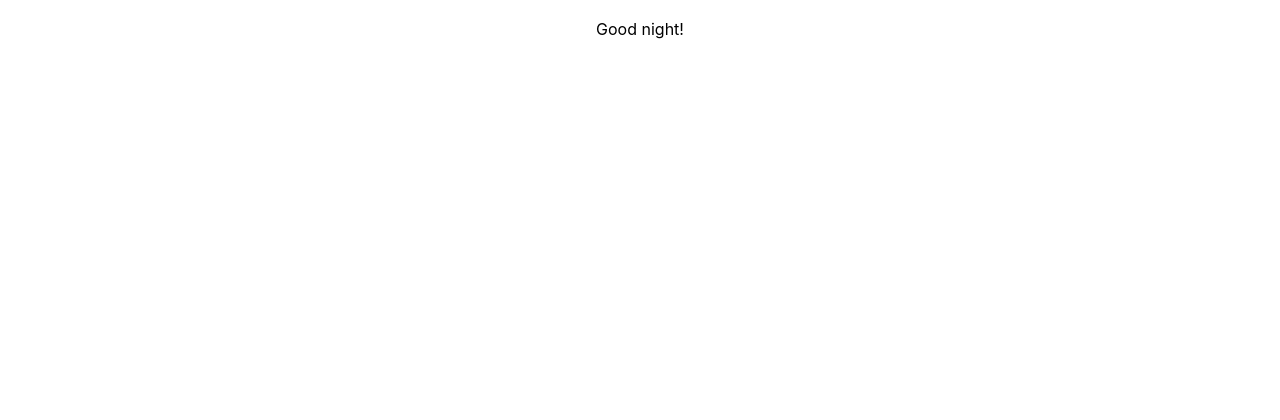
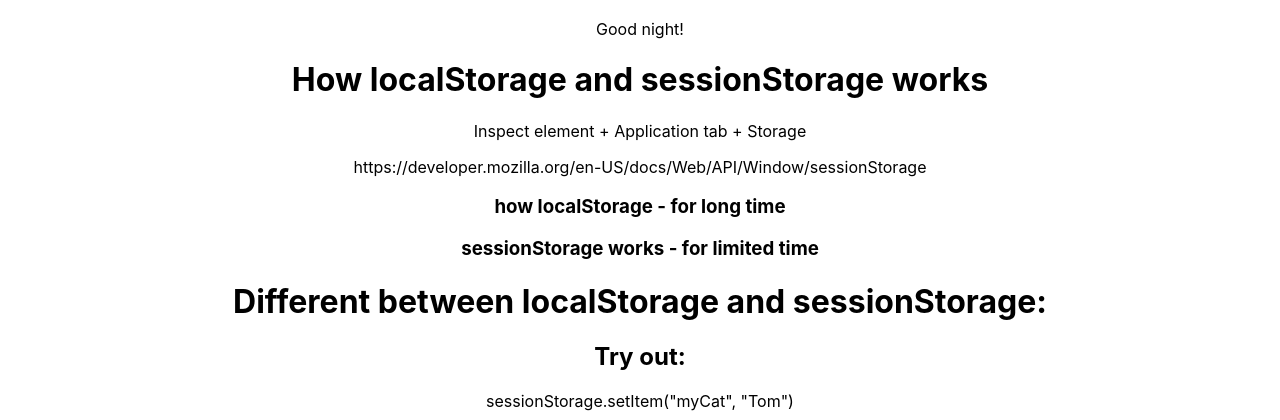
Before and after one commit to devpranab/React-Bonus, a React (Create React App) app: page / in a window 1280 px wide. Shown: the part 532-952 px from the top of the page. Before the commit the page ends 800 px from the top, so only its background shows below. Built offline with nearby package versions, Linux system fonts and the light colour scheme; no server answers.

Commit message:
how localStorage and sessionStorage works

```diff
--- a/src/App.js
+++ b/src/App.js
@@ -4,6 +4,7 @@ import { useState } from 'react';
 import MultiDataNested from './MultiDataNested/MultiDataNested';
 import DataLoadReturn from './DataLoadReturn/DataLoadReturn';
 import ConditionalRender from './ConditionalRender/ConditionalRender';
+import Storage from './Storage/Storage';
 
 function App() {
   const [likeColor, setLikeColor] = useState("");
@@ -22,6 +23,7 @@ function App() {
     <hr />
     <DataLoadReturn/>
     <ConditionalRender/>
+    <Storage/>
     </div>
   );
 }
--- a/src/ConditionalRender/User.js
+++ b/src/ConditionalRender/User.js
@@ -20,6 +20,3 @@ export default User;
 
 //short in one line (ternery operator)
 //const greet = familiar ? <p>Good morning!</p> : <p>Good night!</p>;
-
-// git commit -m "Explore more about Conditional Rendering"
-// git push -u origin main
--- /dev/null
+++ b/src/Storage/Storage.js
@@ -0,0 +1,23 @@
+import React from 'react';
+
+const Storage = () => {
+    return (
+        <div>
+            <h1>How localStorage and sessionStorage works</h1>
+            <p>Inspect element + Application tab + Storage</p>
+            <p>https://developer.mozilla.org/en-US/docs/Web/API/Window/sessionStorage</p>
+            <h3>how localStorage - for long time</h3>
+            <h3>sessionStorage works - for limited time</h3>
+            <h1>Different between localStorage and sessionStorage:</h1>
+            <h2>Try out:</h2>
+            <p>sessionStorage.setItem("myCat", "Tom")</p>
+            <p>sessionStorage.getItem("myCat")</p>
+        </div>
+    );
+};
+
+export default Storage;
+
+// git add .
+// git commit -m "how localStorage and sessionStorage works"
+// git push -u origin main
```
